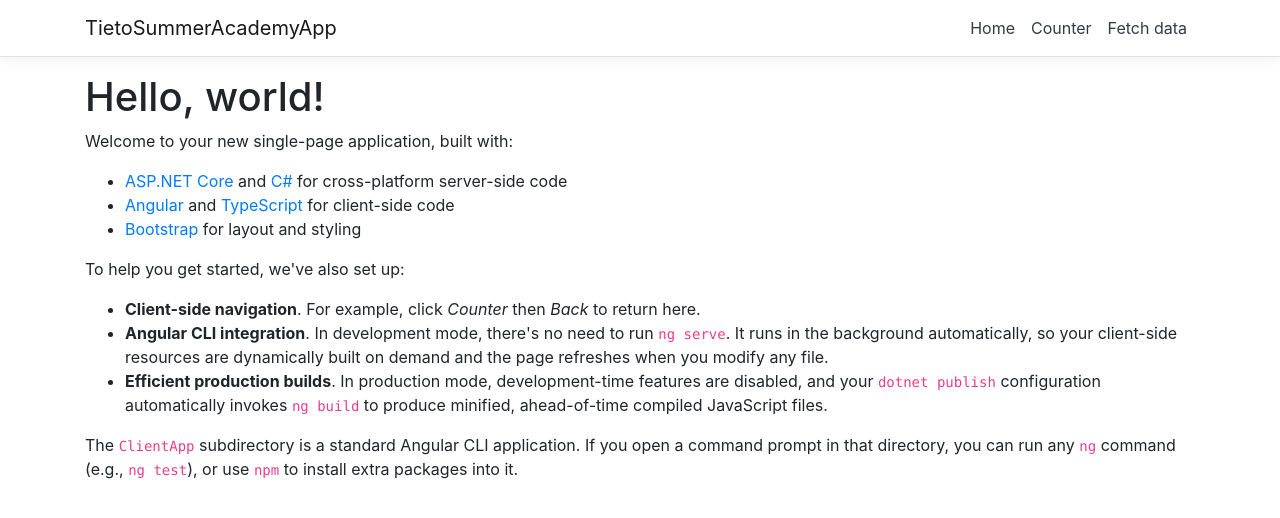
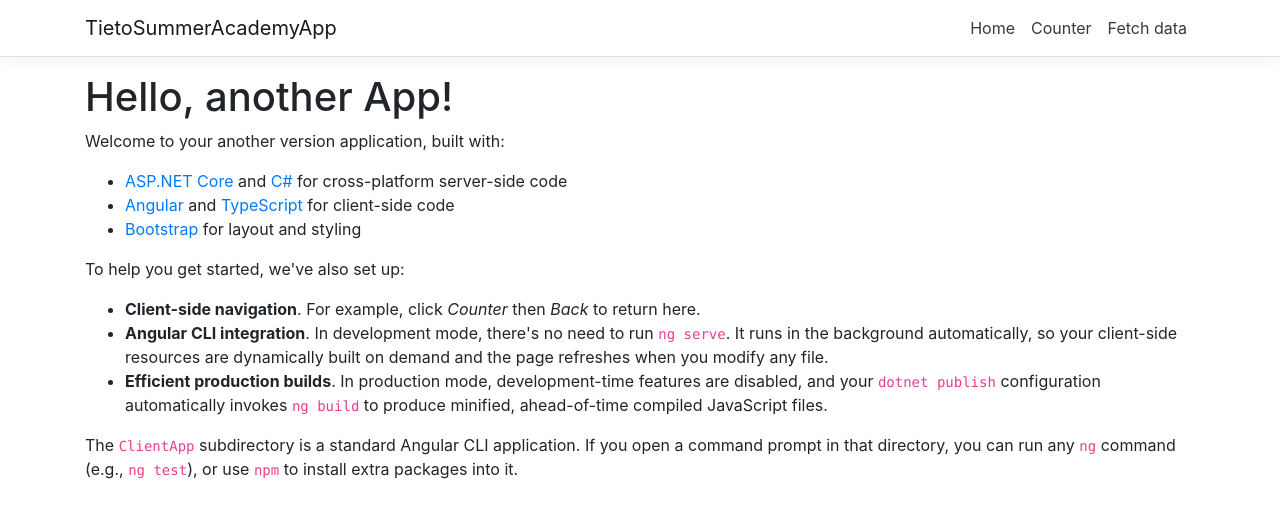
Before and after one commit to TietoSummerAcademy2019/TietoFeedbackTool, an Angular app in the folder TietoSummerAcademyApp/TietoSummerAcademyApp/ClientApp/: page / in a window 1280 px wide. Shown: the top 518 px of the page. Built offline with nearby package versions, Linux system fonts and the light colour scheme.

Commit message:
Changed page header text and paragraph

```diff
--- a/TietoSummerAcademyApp/TietoSummerAcademyApp/ClientApp/src/app/home/home.component.html
+++ b/TietoSummerAcademyApp/TietoSummerAcademyApp/ClientApp/src/app/home/home.component.html
@@ -1,5 +1,5 @@
-<h1>Hello, world!</h1>
-<p>Welcome to your new single-page application, built with:</p>
+<h1>Hello, another App!</h1>
+<p>Welcome to your another version application, built with:</p>
 <ul>
   <li><a href='https://get.asp.net/'>ASP.NET Core</a> and <a href='https://msdn.microsoft.com/en-us/library/67ef8sbd.aspx'>C#</a> for cross-platform server-side code</li>
   <li><a href='https://angular.io/'>Angular</a> and <a href='http://www.typescriptlang.org/'>TypeScript</a> for client-side code</li>
```
